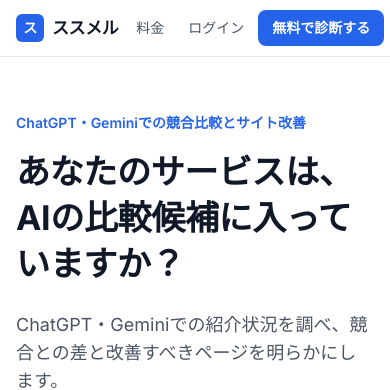
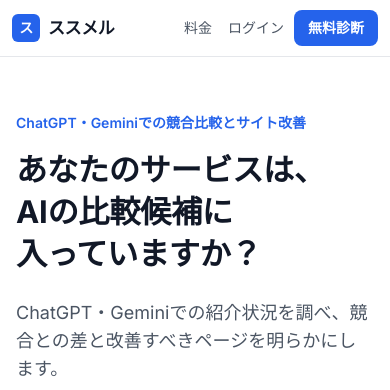
Before and after one commit to okonomidonn/test, a Next.js app: page /ai in a window 390 px wide. Shown: the top 390 px of the page. Built offline with nearby package versions, Linux system fonts and the light colour scheme; no server answers.

Commit message:
Update Next.js and fix responsive marketing layout

```diff
--- a/package.json
+++ b/package.json
@@ -15,7 +15,7 @@
     "@prisma/client": "^7.9.1",
     "@vercel/blob": "^2.8.0",
     "bcryptjs": "^3.0.3",
-    "next": "16.3.2",
+    "next": "16.4.3",
     "next-auth": "^5.0.0-beta.32",
     "pg": "^8.23.0",
     "prisma": "^7.9.1",
@@ -31,7 +31,7 @@
     "@types/react": "^19",
     "@types/react-dom": "^19",
     "eslint": "^9",
-    "eslint-config-next": "16.3.2",
+    "eslint-config-next": "16.4.3",
     "tailwindcss": "^4",
     "tsx": "^4.23.12",
     "typescript": "^5"
--- a/src/app/ai/layout.tsx
+++ b/src/app/ai/layout.tsx
@@ -17,12 +17,12 @@ export default async function AiLayout({ children }: LayoutProps<"/ai">) {
   const session = await auth();
   const user = session?.user;
 
-  const nav = "rounded-md px-2.5 py-1.5 text-sm font-medium text-slate-600 hover:bg-slate-100 hover:text-slate-900";
+  const nav = "rounded-md px-1.5 py-1.5 text-sm font-medium text-slate-600 hover:bg-slate-100 hover:text-slate-900 sm:px-2.5";
 
   return (
     <div className={`${latin.variable} ${jp.variable} ai-scope flex flex-1 flex-col`}>
       <header className="sticky top-0 z-40 border-b border-slate-200 bg-white/95 backdrop-blur print:hidden">
-        <div className="mx-auto flex h-14 max-w-6xl items-center gap-2 px-4 sm:gap-6 sm:px-6">
+        <div className="mx-auto flex min-h-14 max-w-6xl flex-wrap items-center gap-2 px-3 py-2 sm:h-14 sm:flex-nowrap sm:gap-6 sm:px-6 sm:py-0">
           <Link href={user ? "/ai/app" : "/ai"} className="flex shrink-0 items-center gap-2 text-[1.0625rem] font-bold tracking-tight text-slate-900">
             <span className="grid h-7 w-7 place-items-center rounded-md bg-brand text-sm font-bold text-white" aria-hidden>
               ス
@@ -83,8 +83,9 @@ export default async function AiLayout({ children }: LayoutProps<"/ai">) {
                 <Link href="/ai/login" className={nav}>
                   ログイン
                 </Link>
-                <Link href="/ai/apply" className={btn("primary")}>
-                  無料で診断する
+                <Link href="/ai/apply" className={btn("primary")} aria-label="無料で診断する">
+                  <span className="sm:hidden">無料診断</span>
+                  <span className="hidden sm:inline">無料で診断する</span>
                 </Link>
               </div>
             </>
--- a/src/app/ai/page.tsx
+++ b/src/app/ai/page.tsx
@@ -21,10 +21,10 @@ export default function AiLandingPage() {
       <section className="grid items-center gap-10 pt-6 sm:pt-12 lg:grid-cols-[minmax(0,1fr)_minmax(0,1fr)] lg:gap-14">
         <div className="min-w-0">
           <p className="text-sm font-semibold text-brand">ChatGPT・Geminiでの競合比較とサイト改善</p>
-          <h1 className="mt-4 text-[2.125rem] font-bold leading-[1.25] tracking-tight text-slate-900 sm:text-[2.75rem] sm:leading-[1.2] lg:text-[2.25rem]">
+          <h1 className="mt-4 text-[clamp(1.625rem,8vw,2.125rem)] font-bold leading-[1.25] tracking-tight text-slate-900 sm:text-[2.75rem] sm:leading-[1.2] lg:text-[2.25rem]">
             あなたのサービスは、
             <br />
-            AIの比較候補に入っていますか？
+            <span className="inline-block">AIの比較候補に</span><span className="inline-block">入っていますか？</span>
           </h1>
           <p className="mt-6 text-lg text-slate-600">ChatGPT・Geminiでの紹介状況を調べ、競合との差と改善すべきページを明らかにします。</p>
           <div className="mt-8 flex flex-wrap gap-3">
```
Also changed, not shown: 2 other files (tests, documents, lock files or other folders).
